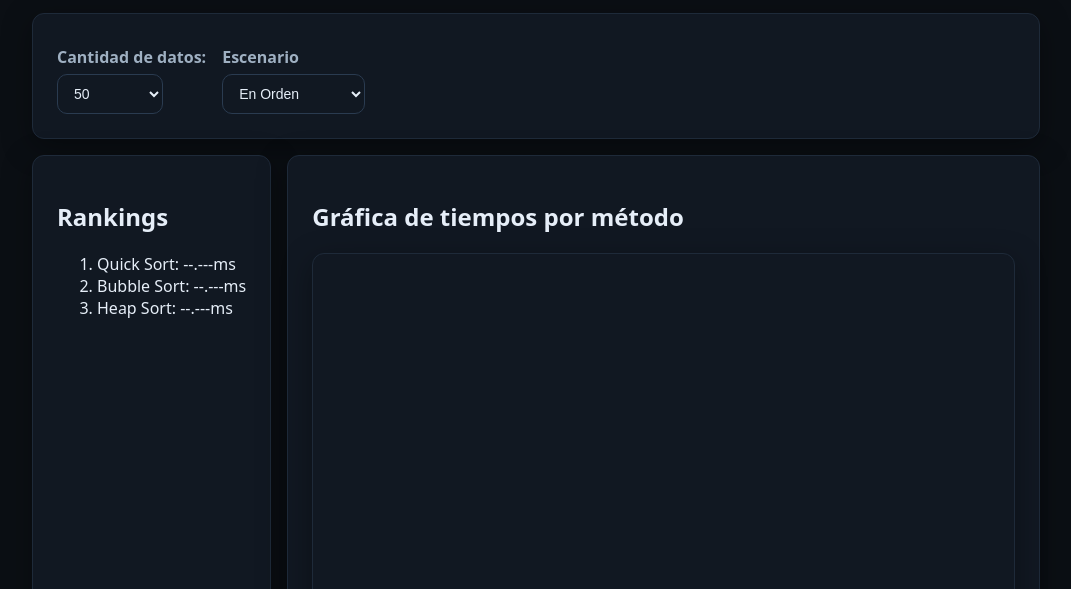
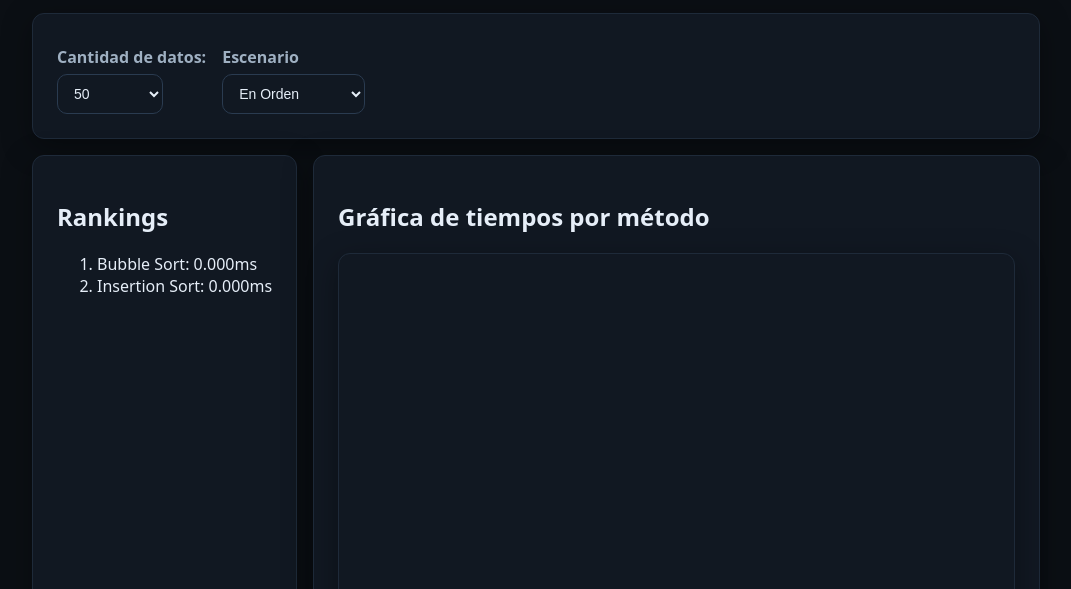
Before and after one commit to FranciscoInzunza2006/UAS-3ro-EstructuraDeDatos, a plain HTML site: page JavaScript/Benchmarker+/index.html in a window 1280 px wide. Shown: the part 167-756 px from the top of the page, without its empty margins (104-1175 px from the left). Drawn offline with Linux system fonts and the light colour scheme.

Commit message:
The spaghetti code grows... now with the rankings.

```diff
--- a/JavaScript/Benchmarker+/gui.js
+++ b/JavaScript/Benchmarker+/gui.js
@@ -129,20 +129,45 @@ function updateResultsTable() {
 
     for (let i = 1; i <= sample_generators.length + 1; i++) {
         for (let j = 1; j <= samples_size.length + 1; j++) {
-            RESULTS_TABLE.children[i].children[j].innerText = format_time(rs[i-1][j-1]);
+            RESULTS_TABLE.children[i].children[j].innerText = format_time(rs[i - 1][j - 1]);
         }
     }
 }
 
-SAMPLE_SIZE_CONTROL.addEventListener('click', updateGraphValues);
-SAMPLE_TYPE_CONTROL.addEventListener('click', updateGraphValues);
+function updateRankings() {
+    const RANKINGS = document.getElementById('rankings');
+    RANKINGS.innerHTML = '';
 
-ALGORITHM_CONTROL.addEventListener('click', updateResultsTable);
+    const sample_type_index = SAMPLE_TYPE_CONTROL.selectedIndex;
+    const sample_size_index = SAMPLE_SIZE_CONTROL.selectedIndex;
+    const rankings = Array.from(results);
+    for (let i = 0; i < rankings.length; i++) {
+        rankings[i].push(sorting_algorithms_name[i]);
+    }
+
+    rankings.sort((a, b) => a[sample_type_index][sample_size_index] - b[sample_type_index][sample_size_index]);
+    for (const ranking of rankings) {
+        const el = document.createElement('li');
+        el.innerText = ranking.pop() + ": " + format_time(ranking[sample_type_index][sample_size_index]);
+
+        RANKINGS.appendChild(el);
+    }
+}
+
+function updateStuff() {
+    updateGraphValues()
+    updateRankings();
+}
+
+SAMPLE_SIZE_CONTROL.addEventListener('change', updateStuff);
+SAMPLE_TYPE_CONTROL.addEventListener('change', updateStuff);
+
+ALGORITHM_CONTROL.addEventListener('change', updateResultsTable);
 
 addDropdownOptions();
 
 createGraphBars();
-updateGraphValues();
+updateStuff();
 
 createResultsTable();
 updateResultsTable();
--- a/JavaScript/Benchmarker+/index.html
+++ b/JavaScript/Benchmarker+/index.html
@@ -39,10 +39,8 @@
         <section>
             <h2>Rankings</h2>
             <!-- TODO: Cooler with time taken being in a different color and aligned -->
-            <ol>
-                <li>Quick Sort: --.---ms</li>
-                <li>Bubble Sort: --.---ms</li>
-                <li>Heap Sort: --.---ms</li>
+            <ol id="rankings">
+
             </ol>
         </section>
 
```
